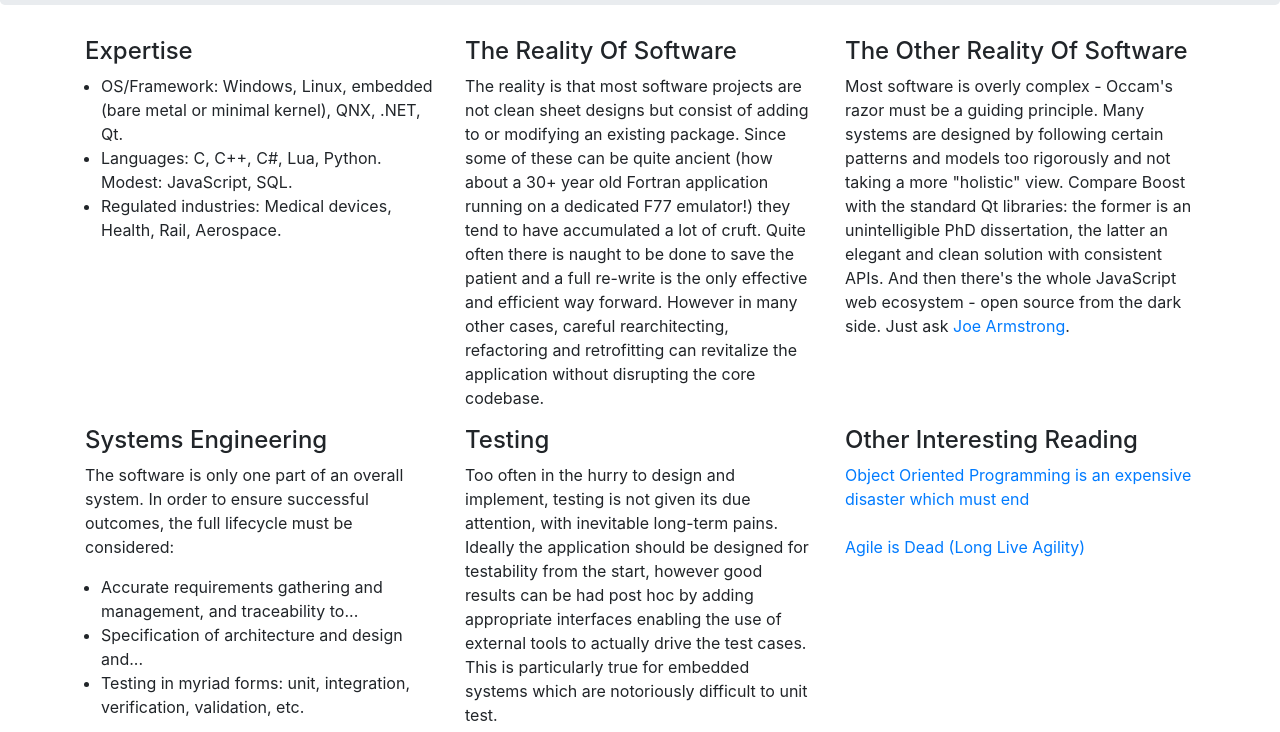
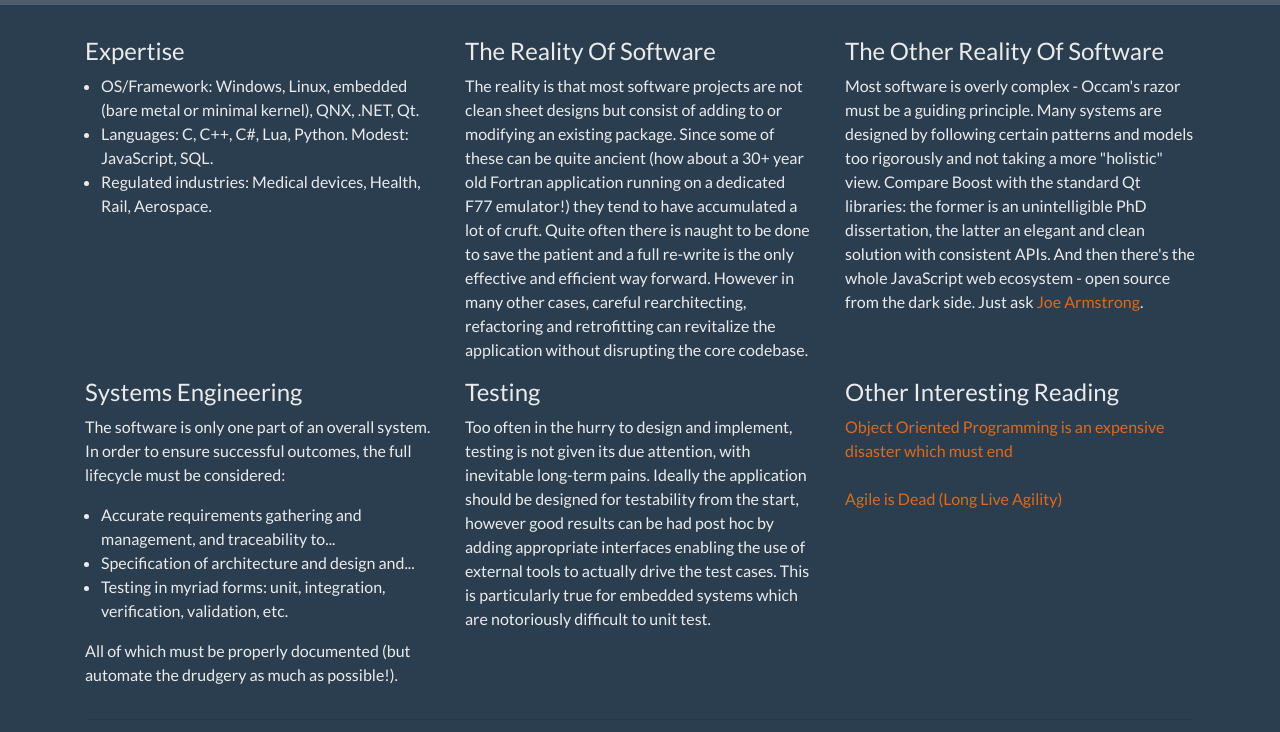
Before and after one commit to cepthomas/cepthomas.github.io, a plain HTML site: page index.html in a window 1280 px wide. Shown: the part 221-953 px from the top of the page. Drawn offline with nearby package versions, Linux system fonts and the light colour scheme.

Commit message:
Style tests.

```diff
--- a/index.html
+++ b/index.html
@@ -7,13 +7,16 @@
         <meta name="description" content="">
         <meta name="keywords" content="software, embedded, realtime, c#, c, c++">
         <link rel="icon" type="image/png" href="img/icon.jpg">
-        <link rel="stylesheet" href="https://stackpath.bootstrapcdn.com/bootstrap/4.3.1/css/bootstrap.min.css">
+        <link href="https://stackpath.bootstrapcdn.com/bootswatch/4.3.1/superhero/bootstrap.min.css" rel="stylesheet">
+        <!-- flatly superhero yeti -->
+        <!-- <link rel="stylesheet" href="https://stackpath.bootstrapcdn.com/bootstrap/4.3.1/css/bootstrap.min.css"> -->
         <link rel="stylesheet" href="https://use.fontawesome.com/releases/v5.8.2/css/all.css">
         <link href="bss.css" rel="stylesheet">
         <script src="https://code.jquery.com/jquery-3.3.1.min.js"></script>
         <script src="https://cdnjs.cloudflare.com/ajax/libs/popper.js/1.14.7/umd/popper.min.js"></script>
         <script src="https://stackpath.bootstrapcdn.com/bootstrap/4.3.1/js/bootstrap.min.js"></script>
     </head>
+
 
     <body>
         <!-- ------------ header ----------------- -->
```
Also changed, not shown: cases.html (+1 -1 lines), contact.html (+1 -1 lines).
